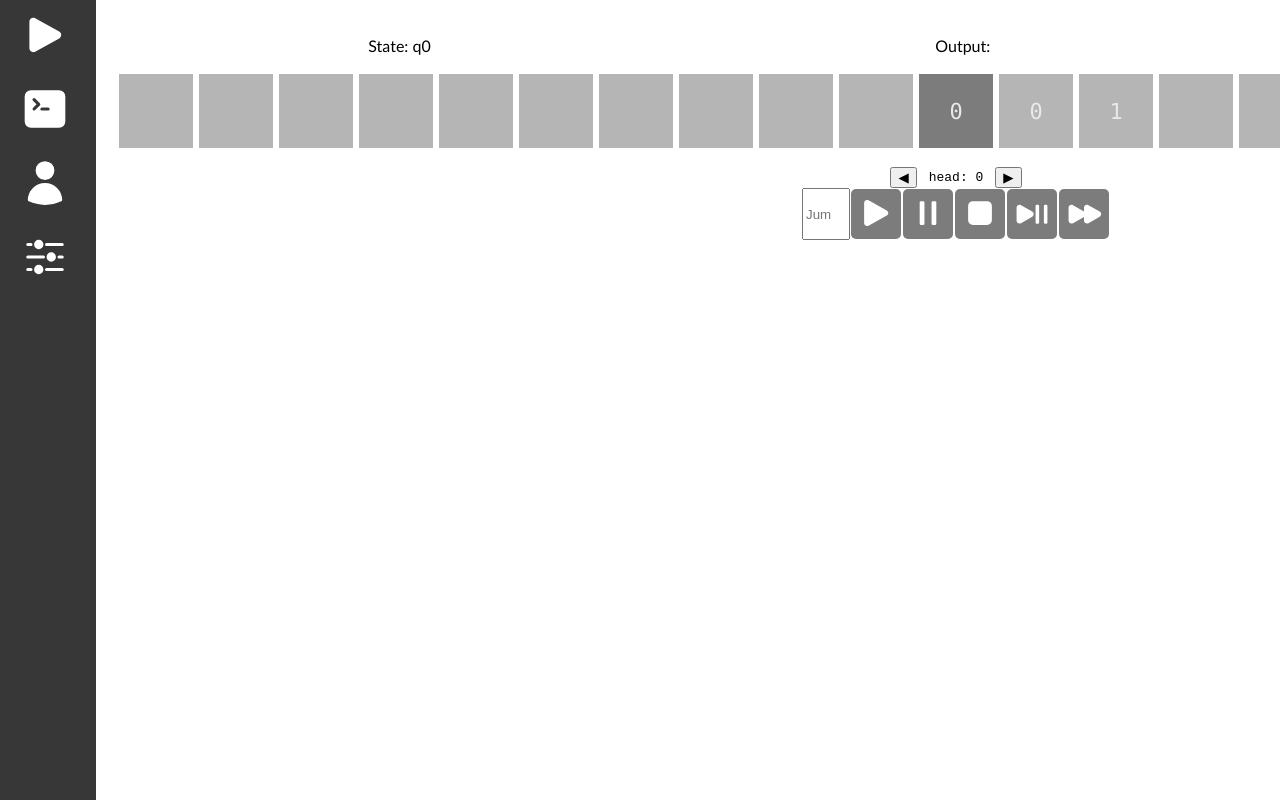
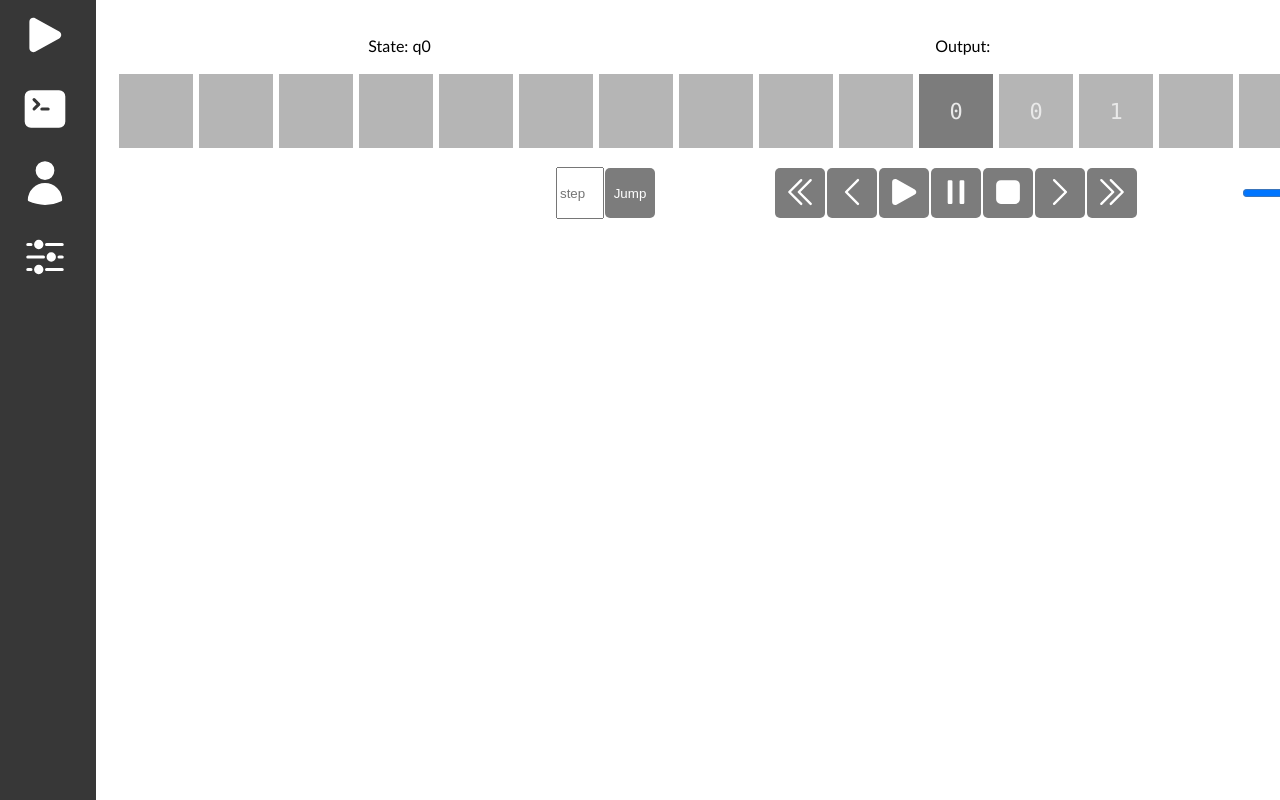
Before and after one commit to Haranana/Turing-Machine-Simulator-Frontend, a React (Vite) app: page /index in a window 1280 px wide. Shown: the top 800 px of the page. Built offline with nearby package versions, Linux system fonts and the light colour scheme.

Commit message:
cleaned UI and added variety of upgrades to simulation control

```diff
--- a/src/features/Tape/Tape.tsx
+++ b/src/features/Tape/Tape.tsx
@@ -1,7 +1,7 @@
 import "./tape.css";
 
 
-import { PlayIcon, PauseIcon, StopIcon, PlayPauseIcon, ForwardIcon } from "@heroicons/react/24/solid";
+import { PlayIcon, PauseIcon, StopIcon, PlayPauseIcon, ForwardIcon, ChevronLeftIcon, ChevronRightIcon, ChevronDoubleLeftIcon, ChevronDoubleRightIcon } from "@heroicons/react/24/solid";
 import { useState, useRef, useMemo, useEffect } from "react";
 import type { Simulation ,TapeSymbol, TapeViewInput, Phase, SimulationStep , Tape, TapeState } from "./tapeTypes";
 
@@ -10,6 +10,9 @@ export const TapeView = ({ tapeState, radius = 10, cellPx = 80, animateMs = 800
 
   // Id komórki na którą wskazuje głowica taśmy
   const [head, setHead] = useState<number>(tapeState.head);
+
+  // Predkosc animacji jednego ruchu
+  const animationSpeedRef = useRef(animateMs);
 
   // Taśma z załadowanym inputem ale bez wykonania żadnego ruchu
   let defaultTape : Map<number, TapeSymbol> = tapeState.tape;
@@ -58,6 +61,9 @@ export const TapeView = ({ tapeState, radius = 10, cellPx = 80, animateMs = 800
   const [simulation , setSimulation] = useState<Simulation>({
     steps: [],
     isEmpty: false,
+    startingState: "start",
+    acceptingState: "acc",
+    rejectingState: "rej"
   });
 
   //load debug simulation data
@@ -106,6 +112,17 @@ export const TapeView = ({ tapeState, radius = 10, cellPx = 80, animateMs = 800
       head: 1,
     };
 
+    let simStep5Tape : Tape = new Map<number, string>([
+      [0 , "1"],
+      [1 , "3"],
+      [2 , "2"],
+    ])
+
+    const simStep5TapeBefore : TapeState = {
+      tape: simStep5Tape,
+      head: 1,
+    };
+
     let simStep1 : SimulationStep = {
       tapeIndex : 0,
       action : "RIGHT",
@@ -146,11 +163,24 @@ export const TapeView = ({ tapeState, radius = 10, cellPx = 80, animateMs = 800
       tapeBefore : simStep4TapeBefore,
     }
 
-    let newSteps : Array<SimulationStep> = Array(simStep1, simStep2, simStep3, simStep4);
+    let simStep5 : SimulationStep = {
+      tapeIndex : 0,
+      action : "STAY",
+      readChar : null,
+      writtenChar : null,
+      stateBefore : "q3",
+      stateAfter : null,
+      tapeBefore : simStep5TapeBefore,
+    }
+
+    let newSteps : Array<SimulationStep> = Array(simStep1, simStep2, simStep3, simStep4, simStep5);
 
     let newSimulation : Simulation = {
       steps: newSteps,
       isEmpty: false,
+      startingState: "q0",
+      acceptingState: "q3",
+      rejectingState: "q4"
     }
 
     setSimulation(newSimulation);
@@ -187,51 +217,68 @@ export const TapeView = ({ tapeState, radius = 10, cellPx = 80, animateMs = 800
     trackRef.current?.getBoundingClientRect();
   };
 
+  function isEndingStep(step: number){
+    return step === simulation.steps.length - 1;
+  }
 
+  //receives value in (0,1) and converts it to ms with chosen formula
+  function setAnimationSpeed(x : number){
+    animationSpeedRef.current = 1600 - 1600 * x;
+  }
+
+
+  function setCurrentState(){
+     const currentStep = stepRef.current;
+     if( currentStep>=simulation.steps.length) return;
+     stateRef.current = simulation.steps[currentStep].stateBefore;
+  }
+
+  function setNextStep(){
+    const currentStep = stepRef.current;
+    if(currentStep === simulation.steps.length -1) return;
+    stepRef.current+=1;
+  }
+
+  function setPrevStep(){
+    const currentStep = stepRef.current;
+    if(currentStep === 0) return;
+    stepRef.current-=1;
+  }
 
   const startStep = (dir: -1 | 0 | 1) => {
 
     const currentStep = stepRef.current;
 
+    if (phase !== "idle") return;
+
     if(currentStep >= simulation.steps.length){
+      setIsPlaying(false);
       return;
     }
 
+    if(!isEndingStep(currentStep)){
       setTapeValues(prev => {
         const newMap = new Map(simulation.steps[currentStep].tapeBefore.tape);
         newMap.set(head, simulation.steps[currentStep].writtenChar);
         return newMap;
       });
-
-    if (phase !== "idle") return;
-
-    if(dir === 0){
-
-      if(currentStep === simulation.steps.length - 1){
-        stateRef.current = simulation.steps[currentStep].stateAfter;
-      }else{
-        stateRef.current = simulation.steps[currentStep+1].stateBefore;
     }
 
-      stepRef.current = currentStep + 1;
-      if (stepRef.current >= simulation.steps.length) {
-        setIsPlaying(false);
+
+    dirRef.current = dir;
+    stepDirRef.current = 1;
+    if(dir === 0){
+      setNextStep();
+      setCurrentState();
+      return;
     }
-      return;
 
 
-
-    }
-
-    dirRef.current = dir;
     setPhase("anim");
     setIsAnimating(true);
     setNoTransition(false);
-    stepDirRef.current = 1;
     forceReflow();
     setOffsetPx(-dir * cellPx);       // transition
-
-    console.log("2");
   };
 
   const reverseStep = (dir : -1 | 0 | 1) => {
@@ -280,7 +327,7 @@ export const TapeView = ({ tapeState, radius = 10, cellPx = 80, animateMs = 800
 
   const doNextSimulationStep = () => {
     if(stepRef.current >= simulation.steps.length){
-      console.log("size error");
+
       return;
     }
 
@@ -320,6 +367,7 @@ export const TapeView = ({ tapeState, radius = 10, cellPx = 80, animateMs = 800
 
     setHead((h) => h + dirRef.current);
     stepRef.current += stepDirRef.current;
+    const currentStep = stepRef.current;
 
     setIsAnimating(false);
 
@@ -340,17 +388,16 @@ export const TapeView = ({ tapeState, radius = 10, cellPx = 80, animateMs = 800
 
     if(stepDirRef.current === -1){
         setTapeValues(prev => {
-        const newMap = new Map(simulation.steps[stepRef.current].tapeBefore.tape);
+        const newMap = new Map(simulation.steps[currentStep].tapeBefore.tape);
         return newMap;
       });
     }
 
-
     stepDirRef.current = 0;
-    if(stepRef.current >= simulation.steps.length - 1){
-        stateRef.current = simulation.steps[stepRef.current].stateAfter;
+    if(currentStep >= simulation.steps.length - 1 && simulation.steps[currentStep].stateAfter!=null){
+        stateRef.current = simulation.steps[currentStep].stateAfter;
       }else{
-        stateRef.current = simulation.steps[stepRef.current+1].stateBefore;
+        stateRef.current = simulation.steps[currentStep+1].stateBefore;
       }
 
     console.log("3");
@@ -373,7 +420,7 @@ export const TapeView = ({ tapeState, radius = 10, cellPx = 80, animateMs = 800
 
   const trackStyle: React.CSSProperties = {
     transform: `translate3d(${baseOffset + offsetPx}px, 0, 0)`,
-    transition: noTransition ? "none" : `transform ${animateMs}ms ease`,
+    transition: noTransition ? "none" : `transform ${animationSpeedRef.current}ms ease`,
     willChange: "transform",
   };
 
@@ -428,6 +475,7 @@ export const TapeView = ({ tapeState, radius = 10, cellPx = 80, animateMs = 800
     setOffsetPx(0);
     setHead(tapeState.head);
     stepRef.current = 0;
+    stateRef.current = simulation.startingState;
     setTapeValues(
       defaultTape
     );
@@ -473,37 +521,62 @@ export const TapeView = ({ tapeState, radius = 10, cellPx = 80, animateMs = 800
             {cells}
           </div>
         </div>
+      </div>
 
-        <div className="tape-controls">
-          <button onClick={doPrevSimulationStep} disabled={phase !== "idle"}>
-            ◀︎
+      <div className="SimulationControls">
+        <div className="JumpToControls">
+          <input className="JumpToInput" type="number" min={0}
+           max={simulation==null? 0 : simulation.steps.length}
+           placeholder="step"
+            onChange={(e)=>{jumpToRef.current=parseInt(e.target.value)}}>
+          </input>
+
+          <button className="simulation-controls-button simulation-jump-button" onClick={()=>{if(jumpToRef.current!=null) jumpToSimulation(jumpToRef.current)}}>
+            Jump
           </button>
-          <span className="tape-head-index">head: {head}</span>
-          <button onClick={doNextSimulationStep} disabled={phase !== "idle"}>
-            ▶︎
+
+        </div>
+
+        <div className="FlowControls">
+
+          <button className="ToStartButton SimulationControlsButton" onClick={()=>jumpToSimulation(0)}>
+            <ChevronDoubleLeftIcon/>
+          </button>
+
+          <button className="StepBackButton SimulationControlsButton" onClick={doPrevSimulationStep}>
+            <ChevronLeftIcon/>
+          </button>
+
+
+
+          <button className="PlayButton SimulationControlsButton" onClick={playSimulation}>
+            <PlayIcon />
+          </button>
+
+          <button className="PauseButton SimulationControlsButton" onClick={pauseSimulation}>
+            <PauseIcon />
+          </button>
+
+          <button className="StopButton SimulationControlsButton" onClick={resetSimulation}>
+            <StopIcon />
+          </button>
+
+          <button className="StepForwardButton SimulationControlsButton" onClick={doNextSimulationStep}>
+            <ChevronRightIcon/>
+          </button>
+
+          <button className="ToStartButton SimulationControlsButton" onClick={()=>jumpToSimulation(simulation.steps.length-1)}>
+            <ChevronDoubleRightIcon/>
           </button>
         </div>
+
+        <div className="SpeedControls">
+          <input type="range" min="0.01" max="0.99" step="0.01" onChange={(e)=>{setAnimationSpeed(parseFloat(e.target.value))}}></input>
         </div>
 
-      <div className="simulation-controls">
-        <input className="JumpToInput" type="number" min={0} max={simulation==null? 0 : simulation.steps.length} placeholder="Jump to" onChange={(e)=>{jumpToRef.current=parseInt(e.target.value)}}></input>
-        <button className="simulation-controls-button" onClick={playSimulation}>
-          <PlayIcon />
-        </button>
-        <button className="simulation-controls-button" onClick={pauseSimulation}>
-          <PauseIcon />
-        </button>
-        <button className="simulation-controls-button" onClick={resetSimulation}>
-          <StopIcon />
-        </button>
-        <button className="simulation-controls-button" onClick={pauseSimulation}>
-          <PlayPauseIcon />
-        </button>
 
         <div className="simulation-jump">
-          <button className="simulation-controls-button simulation-jump-button" onClick={()=>{if(jumpToRef.current) jumpToSimulation(jumpToRef.current)}}>
-            <ForwardIcon />
-          </button>
+
         </div>
       </div>
     </div>
--- a/src/features/Tape/tape.css
+++ b/src/features/Tape/tape.css
@@ -7,6 +7,32 @@
   flex-direction: row;
   justify-content: space-around;
   font-family: var(--font-main);
+}
+
+.SimulationControls{
+  display: flex;
+  flex-direction: row;
+  justify-content: center;
+}
+
+.JumpToControls{
+  display: flex;
+  flex-direction: row;
+  justify-content: center;
+  width: 20%
+}
+
+.FlowControls{
+ display: flex;
+ flex-direction: row;
+ justify-content: center;
+}
+
+.SpeedControls{
+  display: flex;
+  flex-direction: row;
+  justify-content: center;
+  width: 20%
 }
 
 .tape-wrapper {
@@ -76,6 +102,17 @@
   border-radius: 5px;
 }
 
+.SimulationControlsButton{
+  min-width: 50px;
+  min-height: 50px;
+  color: white;
+  background-color: var(--color-primary-2);
+  margin: 1px;
+  cursor: pointer;
+  border: none;
+  border-radius: 5px;
+}
+
 .simulation-controls-button:hover{
    background-color: var(--color-primary-1);
 }
```
Also changed, not shown: src/features/Tape/tapeTypes.tsx (+7 -4 lines). Lines whose indentation alone changed are shown as unchanged.
